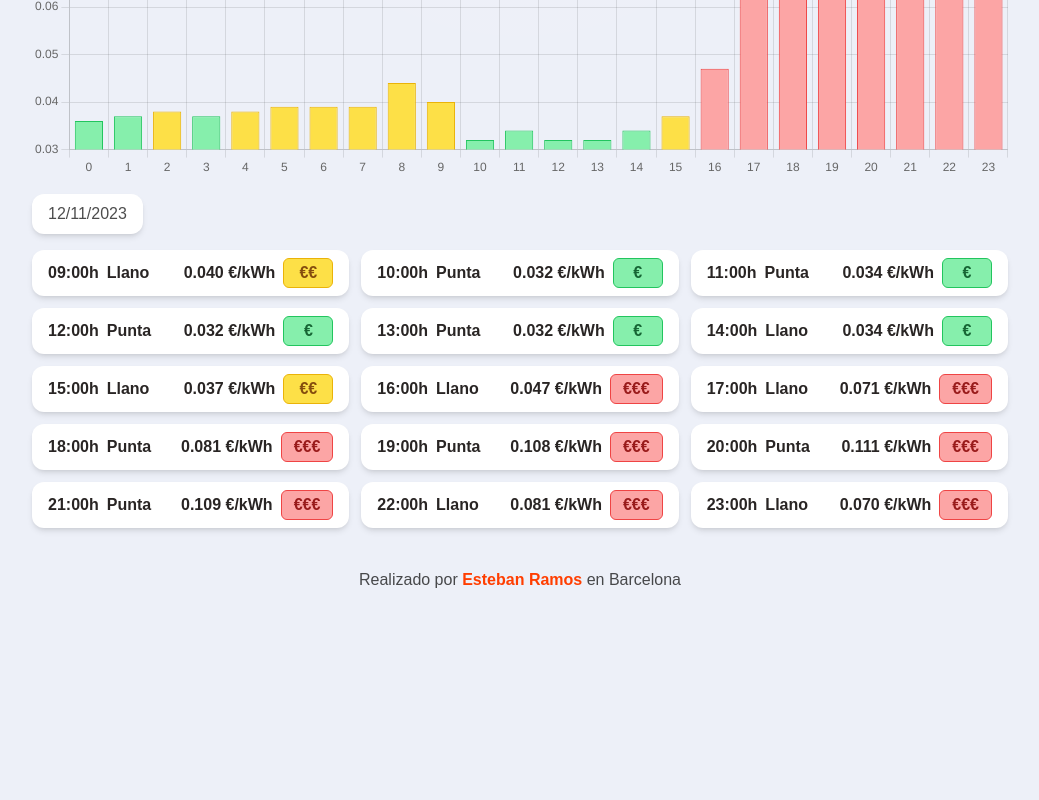
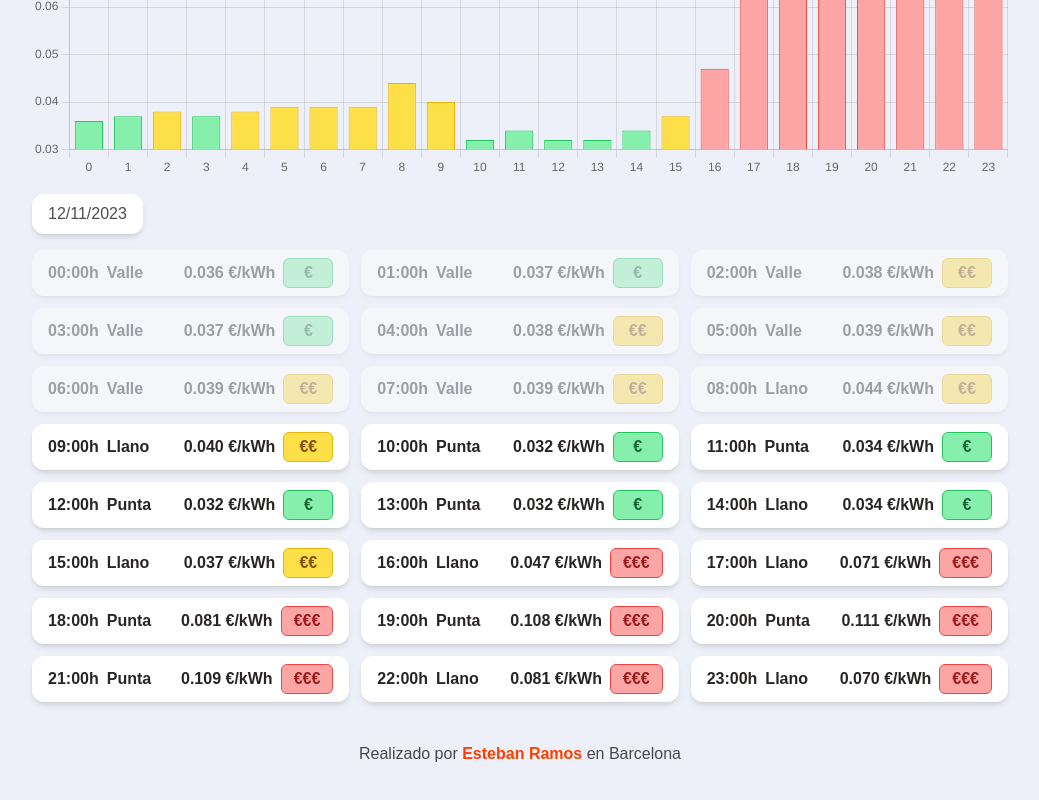
Before and after one commit to Swarleys/ahorrar-electricidad, a SvelteKit app: page / in a window 1280 px wide. Shown: the part 542-1342 px from the top of the page, without its empty margins (120-1159 px from the left). Before the commit the page ends 1174 px from the top, so only its background shows below. Built offline with nearby package versions, Linux system fonts and the light colour scheme.

Commit message:
Readding reactivity with

```diff
--- a/src/routes/+page.svelte
+++ b/src/routes/+page.svelte
@@ -1,14 +1,18 @@
 <svelte:options runes={true} />
 
 <script>
+	import { browser } from '$app/environment';
+	import CardHour from '$lib/cardHour/CardHour.svelte';
+	import PromotedData from '$lib/promotedData/PromotedData.svelte';
+	import Chart from '$lib/chart/Chart.svelte';
+
 	const { data } = $props();
 	let todayData = data.todayData;
 	let tomorrowData = data.tomorrowData;
 
-	import { browser } from '$app/environment';
-	import CardHour from '$lib/cardHour/CardHour.svelte';
-	import PromotedData from '$lib/promotedData/PromotedData.svelte';
-	import Chart from '$lib/chart/Chart.svelte';
+	let showTomorrow = $state();
+	let showPastHours = $state();
+	let innerWidth = $state();
 
 	const tomorrowVisible = 1225;
 	let userHour = new Date().getHours();
@@ -30,14 +34,7 @@
 		price: nextPrice,
 		hour: nextHour
 	} = nextCheapestHour;
-	let showTomorrow;
-	let showPastHours;
 	let removingHours = browser ? todayData.slice(userHour) : todayData;
-	let innerWidth = 0;
-	$effect(() => {
-		innerWidth = innerWidth;
-		console.log(innerWidth);
-	});
 </script>
 
 <svelte:head>
```
